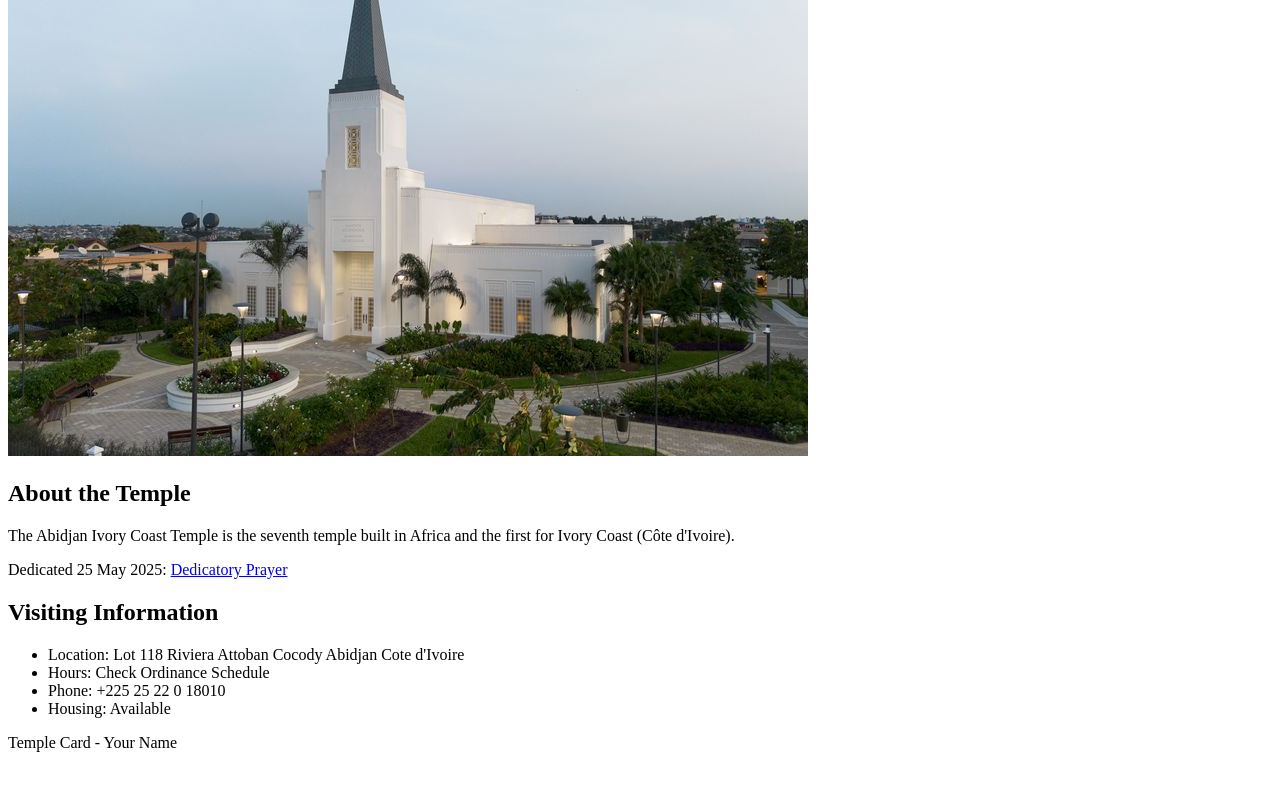
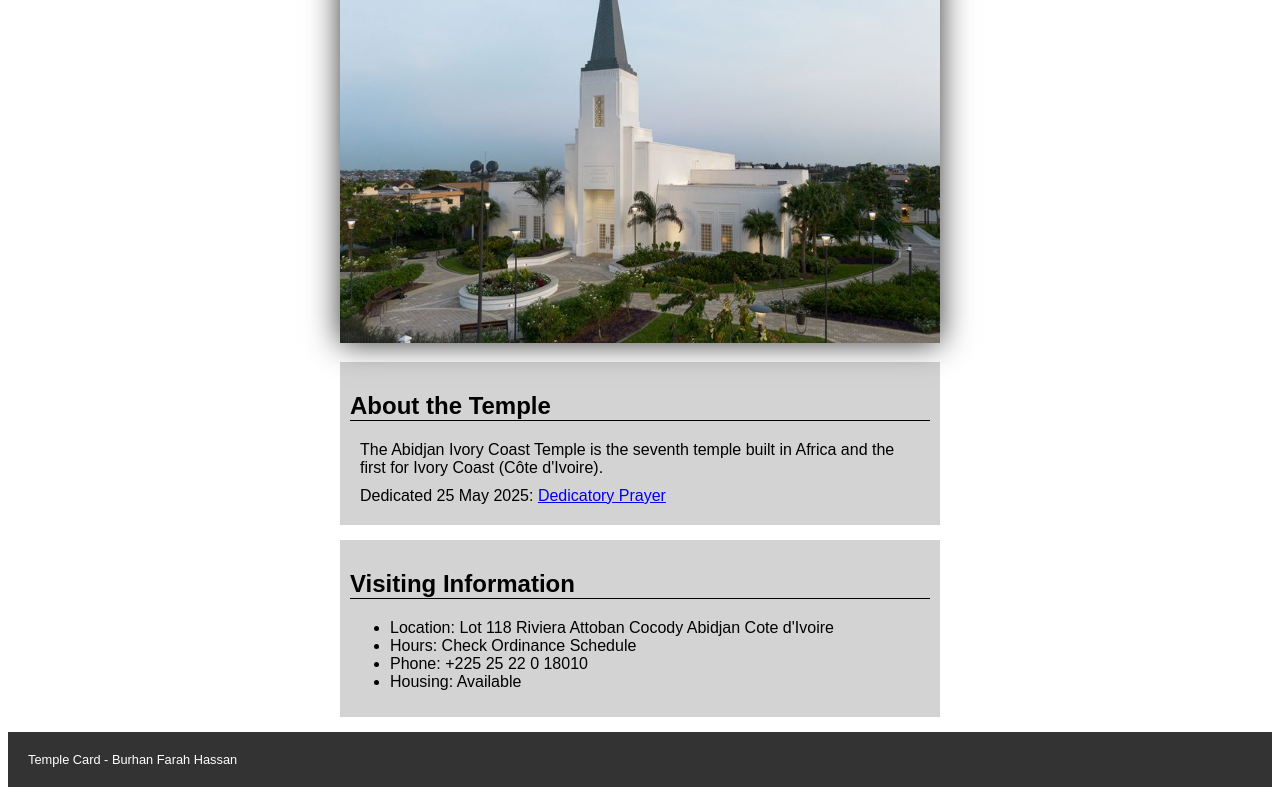
Before and after one commit to biikole-byui/wdd130, a plain HTML site: page week02/temple.html in a window 1280 px wide. Shown: the part 258-1053 px from the top of the page. Before the commit the page ends 1026 px from the top, so only its background shows below. Drawn offline with Linux system fonts and the light colour scheme.

Commit message:
Complete code along activity 2

```diff
--- /dev/null
+++ b/week02/styles/temple.css
@@ -0,0 +1,44 @@
+body {
+    font-family: Arial, Helvetica, sans-serif;
+}
+
+header,
+footer {
+    background-color: #333333;
+    color: white;
+    padding: 10px;
+}
+
+header {
+    font-size: 1.25rem;
+}
+
+footer {
+    font-size: 0.8rem;
+}
+
+section {
+    background-color: lightgray;
+    padding: 10px;
+    margin: 15px auto;
+}
+
+main {
+    margin: 0 auto;
+    max-width: 600px;
+}
+
+h2 {
+    border-bottom: 1px solid black;
+}
+
+picture img {
+    box-shadow: 0 0 30px #333333;
+    margin: 0 auto;
+    max-width: 100%;
+    height: auto;
+}
+
+p {
+    margin: 10px;
+}
--- a/week02/temple.html
+++ b/week02/temple.html
@@ -5,6 +5,7 @@
     <meta charset="UTF-8">
     <meta name="viewport" content="width=device-width, initial-scale=1.0">
     <title>Temple Card - Abidjan Cote d'Ivoire</title>
+    <link rel="stylesheet" href="styles/temple.css">
 </head>
 
 <body>
@@ -35,7 +36,7 @@
         </section>
     </main>
     <footer>
-        <p>Temple Card - Your Name</p>
+        <p>Temple Card - Burhan Farah Hassan</p>
     </footer>
 </body>
 
```
